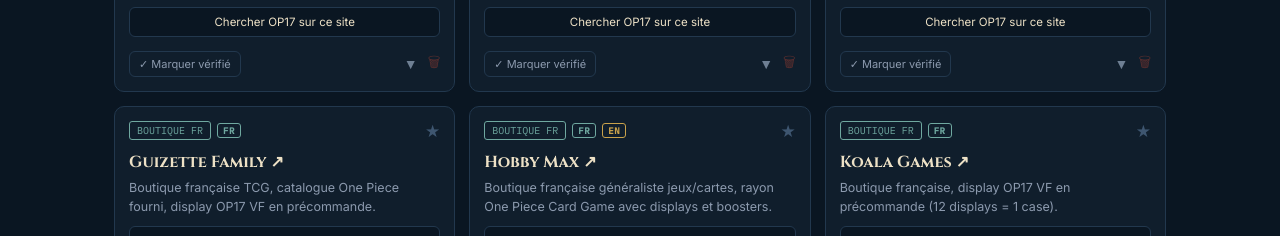
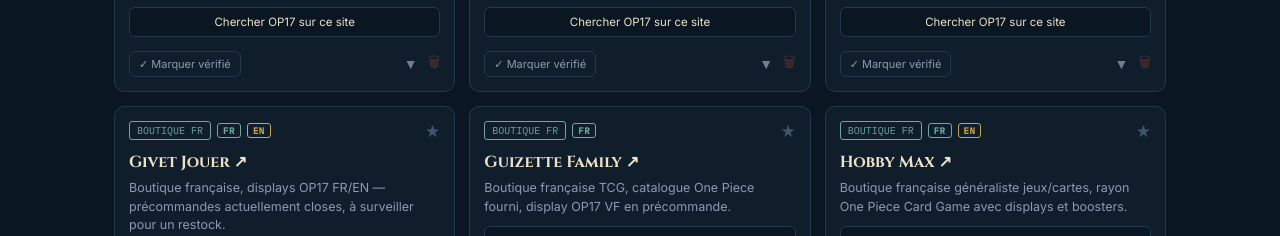
Before and after one commit to Docci91/one-piece-notifier, a plain HTML site: page index.html in a window 1280 px wide. Shown: the part 716-952 px from the top of the page. Drawn offline with Linux system fonts and the light colour scheme.

Commit message:
Ajout de 3 nouveaux vendeurs OP17 (L'Antre de Po, Oupi, Givet Jouer) - 28 sites

```diff
--- a/index.html
+++ b/index.html
@@ -168,6 +168,9 @@
 ];
 
 const DEFAULT_SITES = [
+  { id: "lantredepo", name: "L'Antre de Po", url: "https://lantredepo.com/one-piece-card-game-op-17-display-de-24-boosters-fr/", domain: "lantredepo.com", category: "Boutique FR", languages: ["FR"], searchMode: "google", description: "Boutique française spécialisée TCG, expédie depuis la France, OP17 en précommande." },
+  { id: "oupi", name: "Oupi", url: "https://oupi.eu/fr/display-one-piece/7367-display-op-17-boite-de-booster-francais-one-piece-card-game.html", domain: "oupi.eu", category: "Boutique FR", languages: ["FR"], searchMode: "google", description: "Boutique française, tarif préférentiel pendant la période de précommande sur OP17." },
+  { id: "givet-jouer", name: "Givet Jouer", url: "https://www.givet-jouer.com/blog/cartes-a-collectionner-5/one-piece-op-17-les-guerriers-les-plus-puissants-du-monde-les-precommandes-sont-ouvertes-147", domain: "givet-jouer.com", category: "Boutique FR", languages: ["FR", "EN"], searchMode: "google", description: "Boutique française, displays OP17 FR/EN — précommandes actuellement closes, à surveiller pour un restock." },
   { id: "pixelheart", name: "PixelHeart", url: "https://www.pixelheart.eu/fr/produit/one-piece-card-game-boite-de-boosters-francais-display-op17-les-plus-puissants-des-guerriers/", domain: "pixelheart.eu", category: "Boutique FR", languages: ["FR"], searchMode: "google", description: "Boutique française établie, page produit OP17 en VF confirmée, arrivage annoncé fin septembre." },
   { id: "buy-the-game", name: "Buy the Game", url: "https://buy-the-game.fr/produit/one-piece-card-game-op17-4th-anniversary-display/", domain: "buy-the-game.fr", category: "Boutique FR", languages: ["FR"], searchMode: "google", description: "Boutique française spécialisée précommandes, display OP17 VF en ligne, limité à 1/mois." },
   { id: "shop-omw", name: "Shop OMW", url: "https://shop.otakusmafiaworld.fr/produit/one-piece-display-24-boosters-op-17/", domain: "shop.otakusmafiaworld.fr", category: "Boutique FR", languages: ["FR"], searchMode: "google", description: "Boutique française culture pop/cartes à collectionner, display OP17 VF disponible en précommande." },
```
